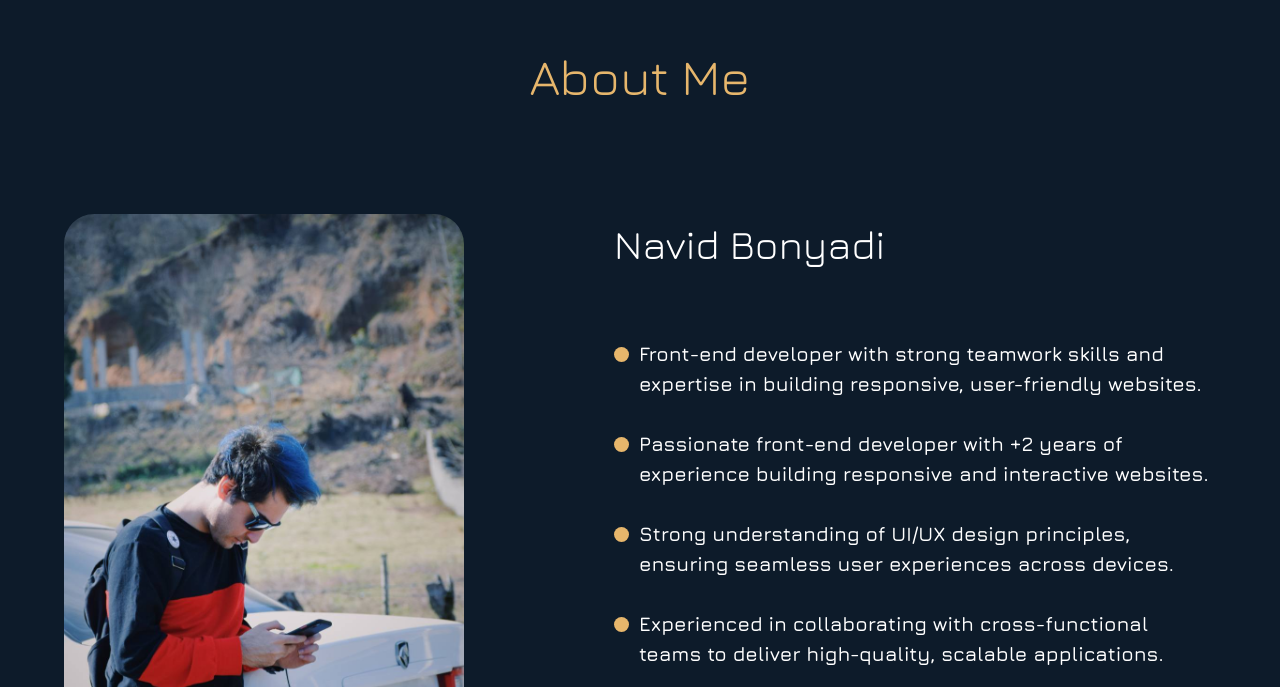
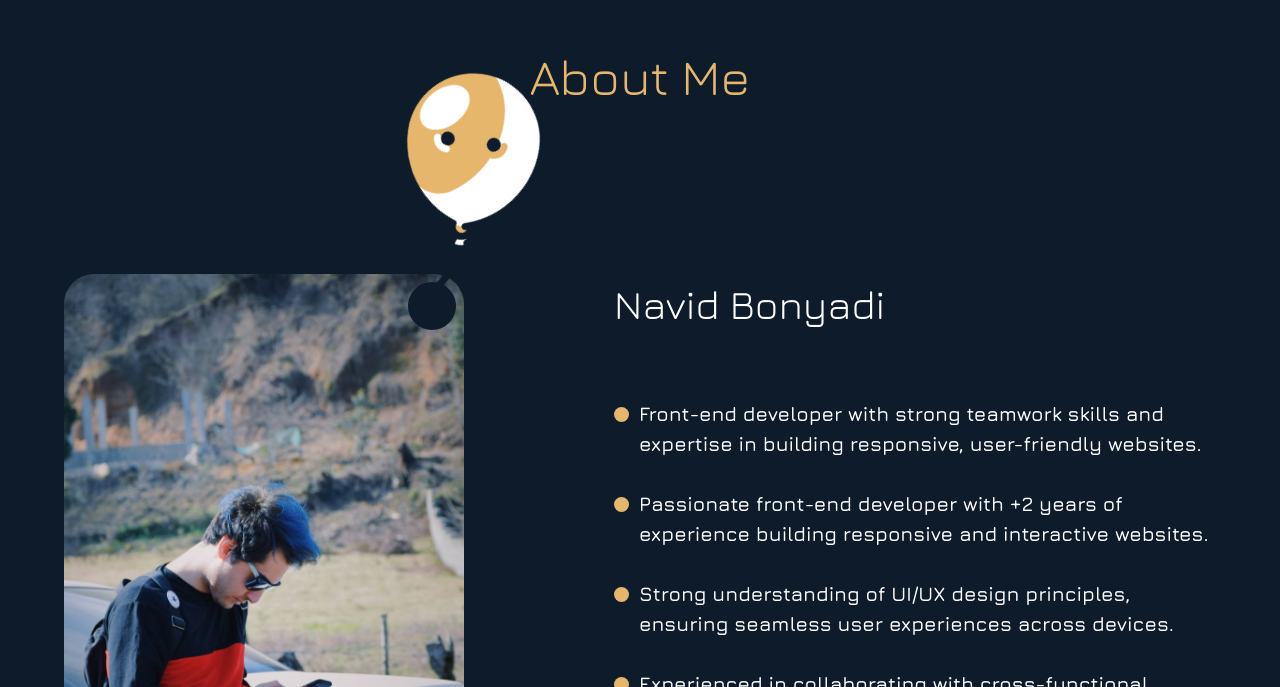
Before and after one commit to BonyaviD/Portfolio, a Nuxt app: page / in a window 1280 px wide. Shown: the part 713-1400 px from the top of the page. Built offline with nearby package versions, Linux system fonts and the light colour scheme.

Commit message:
fix baloon

```diff
--- a/components/sections/TheAboutMe.vue
+++ b/components/sections/TheAboutMe.vue
@@ -2,12 +2,18 @@
 import SectionTitle from "@/components/shared/TheSectionTitle.vue";
 import ProfileSrc from "@/assets/img/me.jpg";
 import BulletText from "@/components/shared/BulletText.vue";
+import Baloon from "@/assets/icons/Baloon.svg";
 </script>
 <template>
   <div class="container">
-    <SectionTitle text="About Me" marginTop="9.375rem" marginBottom="6.25rem" />
+    <SectionTitle text="About Me" marginTop="9.375rem" marginBottom="10rem" />
     <div class="aboutme">
-      <img class="profile-pic" :src="ProfileSrc" alt="" />
+      <div class="profile-section">
+        <img class="profile-pic" :src="ProfileSrc" alt="" />
+        <div class="profile-circle"></div>
+        <img class="baloon" :src="Baloon" alt="" />
+      </div>
+
       <div class="aboutme-content">
         <div class="aboutme-content-name">Navid Bonyadi</div>
         <BulletText>Front-end developer with strong teamwork skills and expertise in building responsive, user-friendly websites.</BulletText>
@@ -26,11 +32,39 @@ import BulletText from "@/components/shared/BulletText.vue";
   margin-top: 6.25rem;
   gap: 1.25rem 9.375rem;
 }
+
+.profile-section {
+  position: relative;
+}
+
 .profile-pic {
   width: 25rem;
   border-radius: 30px;
   object-fit: cover;
   object-position: bottom;
+}
+
+.profile-circle {
+  position: absolute;
+  right: 0.5rem;
+  top: 0.5rem;
+  width: 3rem;
+  height: 3rem;
+  background-color: var(--dark-background-color);
+  border-radius: 100%;
+}
+
+.baloon {
+  position: absolute;
+  right: -6rem;
+  top: -13rem;
+  transform: rotate(50deg);
+  animation: turnBaloon 2s alternate-reverse infinite;
+}
+
+@keyframes turnBaloon {
+  from {transform: rotate(44deg);}
+  to {transform: rotate(55deg);}
 }
 
 .aboutme-content-name {
@@ -49,6 +83,7 @@ import BulletText from "@/components/shared/BulletText.vue";
   .aboutme {
     display: flex;
     flex-wrap: wrap;
+
   }
   .profile-pic {
     width: 100%;
```
